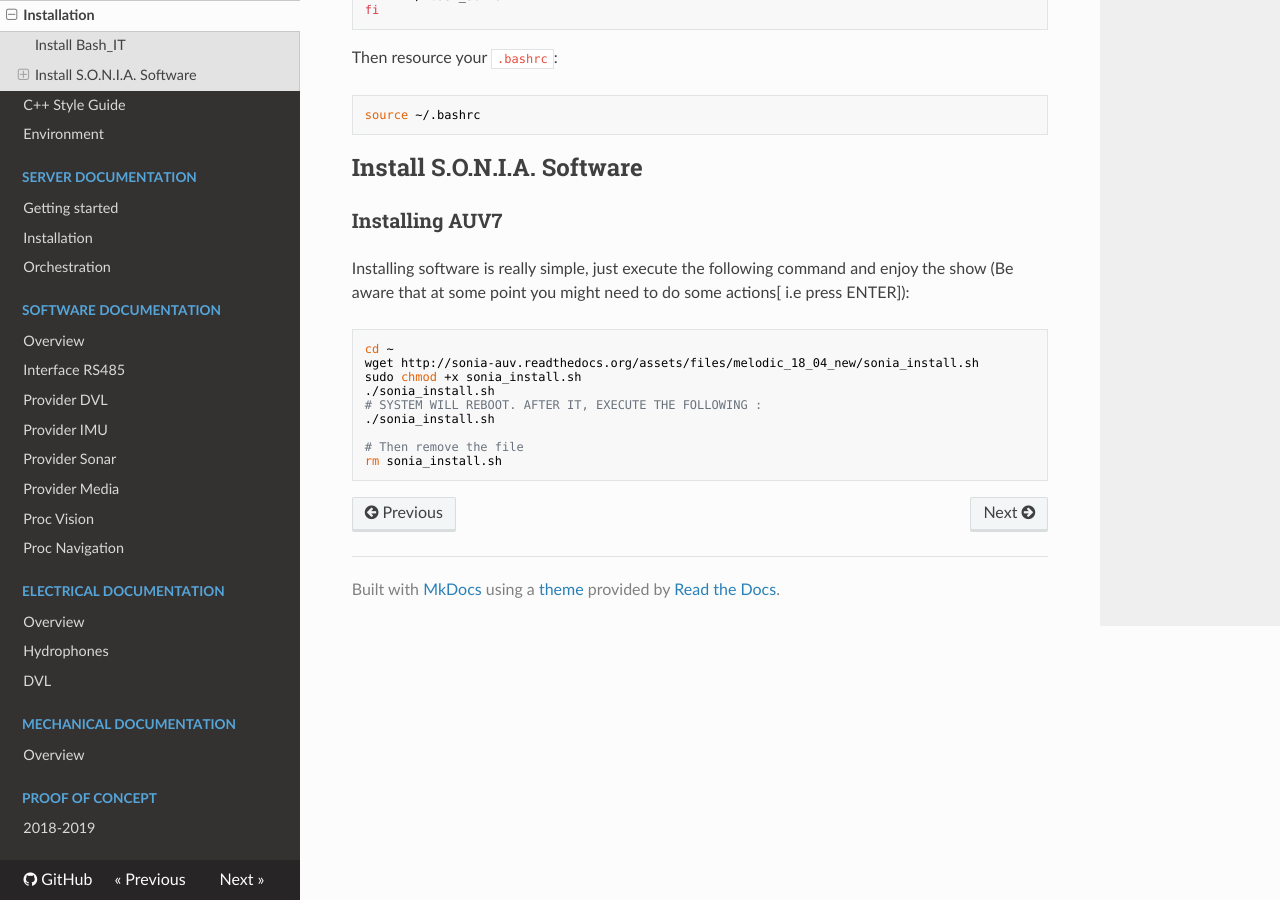
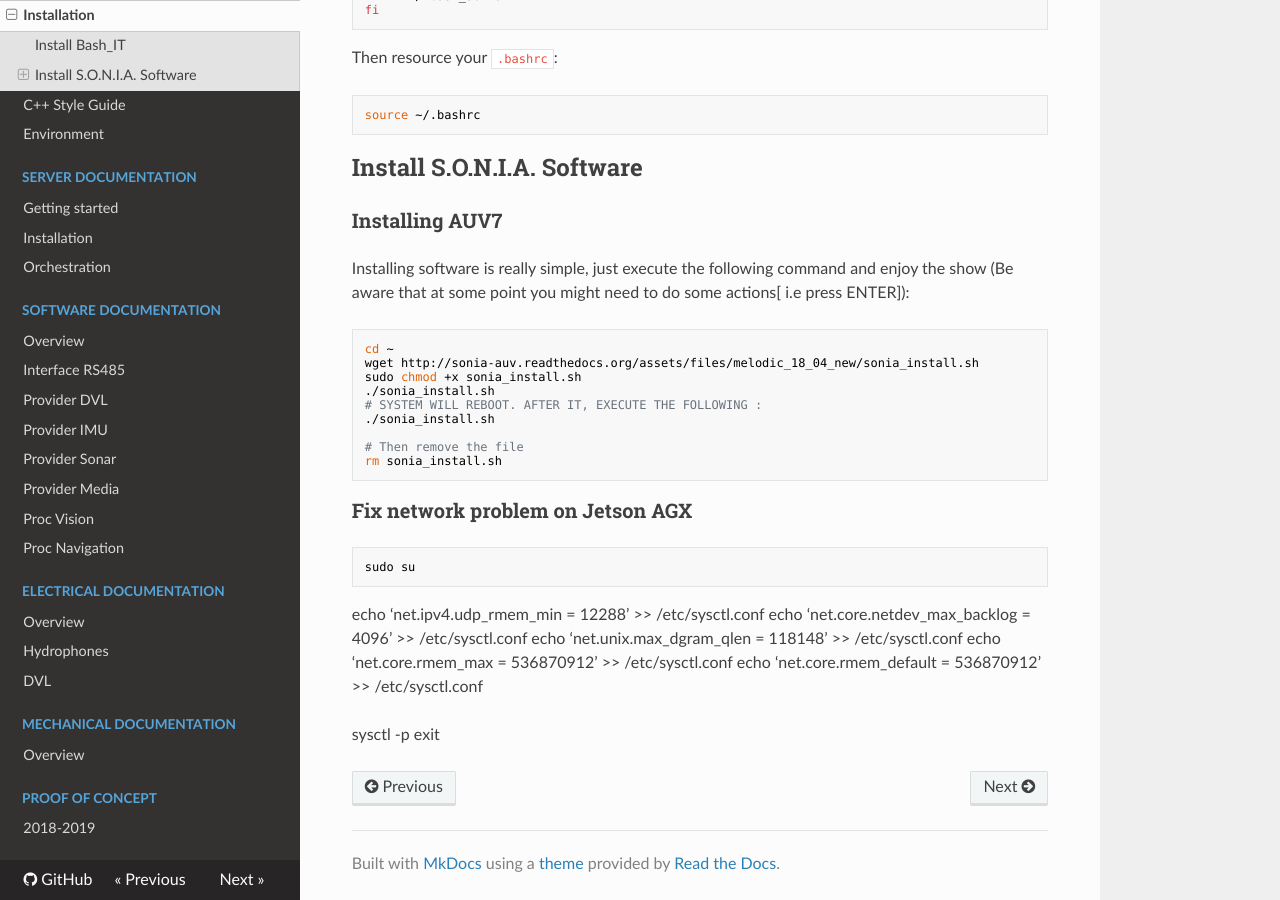
Before and after one commit to sonia-auv/documentation, an MkDocs documentation site: the page built from docs/user/installation.md, in a window 1280 px wide and 900 px high, scrolled down 1330 px. Built offline with MkDocs 1.6.1, drawn with Linux system fonts in a browser that asks for light colours; nearby versions of some CDN libraries; old or Windows-style settings are respelled for this version of MkDocs.

Commit message:
move network fix outside the script

```diff
--- a/docs/user/installation.md
+++ b/docs/user/installation.md
@@ -76,3 +76,15 @@
 
 	# Then remove the file
 	rm sonia_install.sh
+
+### <a name="soft_auv7"></a> Fix network problem on Jetson AGX
+
+	sudo su
+  echo 'net.ipv4.udp_rmem_min = 12288' >> /etc/sysctl.conf
+  echo 'net.core.netdev_max_backlog = 4096' >> /etc/sysctl.conf
+  echo 'net.unix.max_dgram_qlen = 118148' >> /etc/sysctl.conf
+  echo 'net.core.rmem_max = 536870912' >> /etc/sysctl.conf
+  echo 'net.core.rmem_default = 536870912' >> /etc/sysctl.conf
+
+  sysctl -p
+  exit
```
Also changed, not shown: 1 other file.
